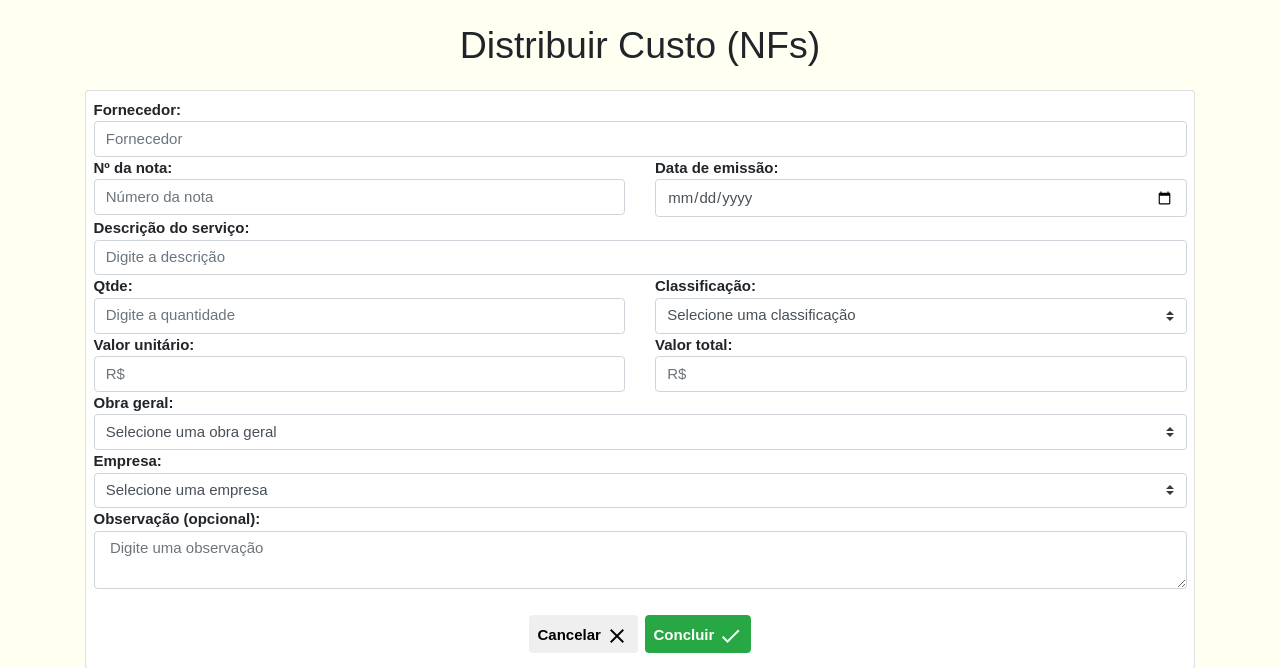
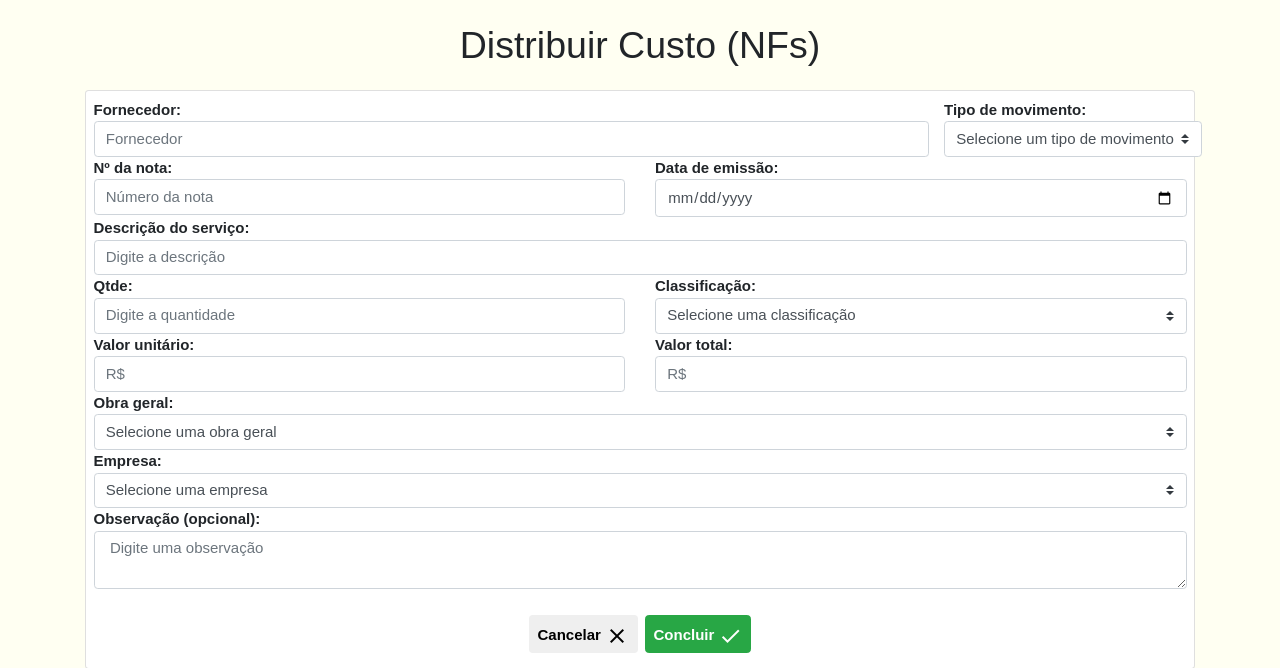
Before and after one commit to noogabe/crud-php-custos, a PHP site: page /adicionar_servico2.php in a window 1280 px wide. Shown: the part 55-723 px from the top of the page. Run offline with PHP 8.4, Linux system fonts and the light colour scheme; the visitor is signed in with stand-in values (Sample User, id 1); data that the repository does not hold is empty; some libraries are stand-ins or nearby versions.

Commit message:
refactor

```diff
--- a/adicionar_servico2.php
+++ b/adicionar_servico2.php
@@ -40,9 +40,19 @@ if (!$_SESSION['ativo']) {
                         <div class="row">
                             <div class="col-sm-12">
                                 <input type="hidden" name="tipo_documento" value="NFS">
-                                <div>
-                                    <strong>Fornecedor:</strong><br>
-                                    <input autocomplete="off" class='text-box form-control' type="text" name="emitente_nome" rows="1" placeholder="Fornecedor" required>
+                                <div class="row">
+                                    <div class="col">
+                                        <strong>Fornecedor:</strong><br>
+                                        <input autocomplete="off" class='text-box form-control' type="text" name="emitente_nome" rows="1" placeholder="Fornecedor" required>
+                                    </div>
+                                    <div class="cosl">
+                                        <strong>Tipo de movimento:</strong><br>
+                                        <select required class="custom-select" name="tipo_movimento">
+                                            <option value="" disabled selected>Selecione um tipo de movimento</option>
+                                            <option value="Despesa">Despesa</option>
+                                            <option value="Receita">Receita</option>
+                                        </select>
+                                    </div>
                                 </div>
                                 <div class="row">
                                     <div class="col">
--- a/confirma.php
+++ b/confirma.php
@@ -230,7 +230,11 @@ class Confirma extends Db
         $empresa = isset($_POST['empresa']) ? $_POST['empresa'] : null;
         $observacao = isset($_POST['observacao']) ? $_POST['observacao'] : null;
 
+        /* Se for despesa - tipo_movimento = 1 Senao = 0 */
+        $tipo_movimento === 'Despesa' ? $tipo_movimento = 1 : 0;
+
         /* Convertendo valores para o tipo correto */
+        $tipo_movimento = (int)$tipo_movimento;
         $numero = (int)$numero;
         $qtd = (int)$qtd;
         $valor_unitario = (float)$valor_unitario;
```
